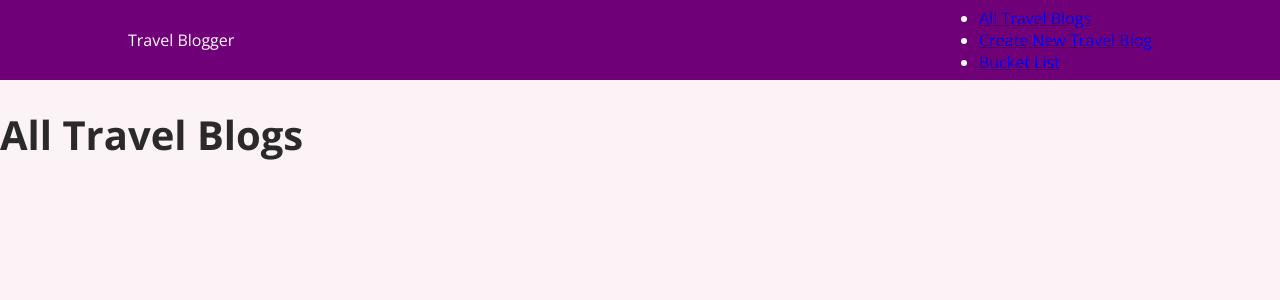
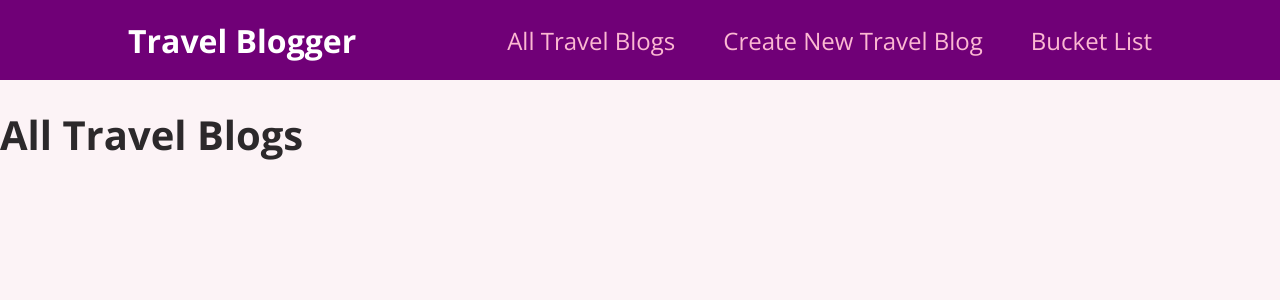
Before and after one commit to dalengit/MDW1AA, a React (Create React App) app in the folder session-12/react-app/travel-blogger/: page / in a window 1280 px wide. Shown: the top 300 px of the page. Built offline with nearby package versions, Linux system fonts and the light colour scheme.

Commit message:
Implement CSS through classname

```diff
--- a/session-12/react-app/travel-blogger/src/components/layout/MainNavigation.js
+++ b/session-12/react-app/travel-blogger/src/components/layout/MainNavigation.js
@@ -6,8 +6,8 @@ import classes from './MainNavigation.module.css';
 const MainNavigation = () => {
     return (
         <header className={ classes.header }>
-            <div>Travel Blogger</div>
-            <nav>
+            <div className={ classes.logo }>Travel Blogger</div>
+            <nav className={ classes.nav }>
                 <ul>
                     <li>
                         <Link to="/">All Travel Blogs</Link>
```
